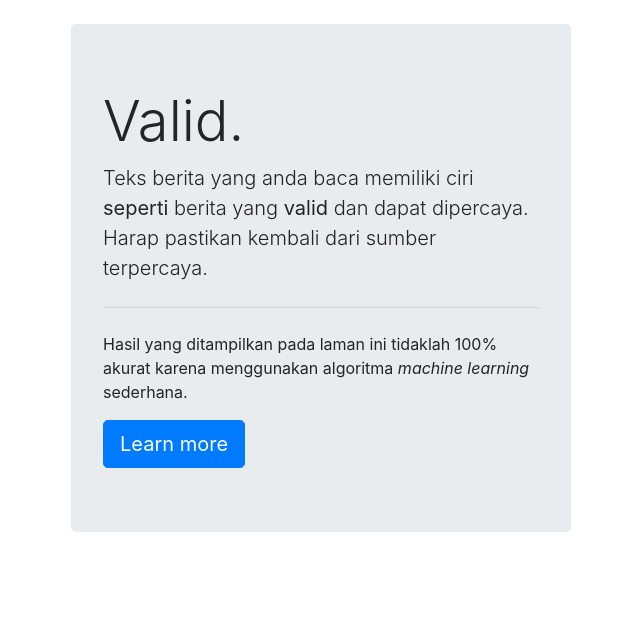
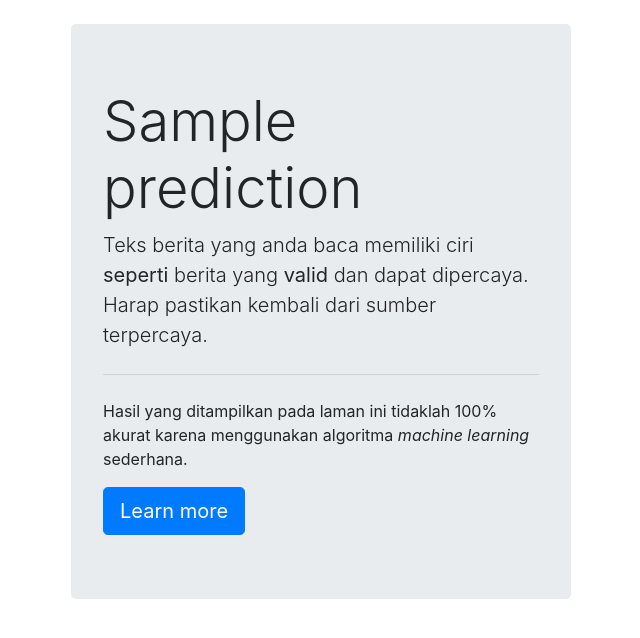
Before and after one commit to raffizulvian/hoax-detector, a Flask app: template app/templates/result.html in a window 1280 px wide. Shown: the top 638 px of the page, without its empty margins (319-959 px from the left). Run offline with Flask 2, Linux system fonts and the light colour scheme; the template is opened without the code that fills it: most values are stand-ins (such as "Sample title", 1, 10 or a date in 2020); some libraries are stand-ins or nearby versions.

Commit message:
refactor: conditional statement to display "Hoax!" or "Valid." on result page from result.html to app.py

```diff
--- a/app/app.py
+++ b/app/app.py
@@ -8,12 +8,12 @@ def home():
     return render_template('home.html')
 
 @app.route('/result', methods=["POST"])
-def predict_fun():
+def predict():
 
-    NB_hoax_model = open('NB_hoax_model.pkl', 'rb')
+    NB_hoax_model = open('app/NB_hoax_model.pkl', 'rb')
     clf = joblib.load(NB_hoax_model)
 
-    cv_model = open('cv.pkl', 'rb')
+    cv_model = open('app/cv.pkl', 'rb')
     cv = joblib.load(cv_model)
 
     if request.method == "POST":
@@ -23,7 +23,13 @@ def predict_fun():
         vect = cv.transform(data).toarray()
         my_prediction = clf.predict(vect)
 
-    return render_template('result.html', prediction=my_prediction)
+        if my_prediction == 1:
+            result = "Hoax!"
+
+        else:
+            result = "Valid."
+
+    return render_template('result.html', prediction=result)
 
 
 if __name__ == '__main__':
--- a/app/templates/home.html
+++ b/app/templates/home.html
@@ -7,7 +7,6 @@
     </head>
 
     <body>
-
         <h1 class="text-center mt-3">
             BERANTAS HOAX
             <small class="text-muted"><em>selamat datang.</em></small>
@@ -19,10 +18,9 @@
             <div class="input-group flex-wrap my-4 mx-auto" style="width: 500px;">
                 <input type="text" id="berita" name="berita" class="form-control" placeholder="Teks berita" aria-label="Teks berita" aria-describedby="button-addon2">
                 <div class="input-group-append">
-                  <button class="btn btn-outline-secondary" type="submit", value="submit" id="button-addon2">Cek!</button>
+                  <button class="btn btn-outline-secondary" type="submit", value="submit" id="button-addon2">Cek Hoax!</button>
                 </div>
             </div>
         </form>
-
     </body>
 </html>
--- a/app/templates/result.html
+++ b/app/templates/result.html
@@ -7,22 +7,18 @@
     </head>
 
     <body>
-
         <div class="jumbotron mx-auto my-4", style="width: 500px;">
-            {% if prediction == 1 %}
-                <h1 class="display-4">Hoax!</h1>
+            <h1 class="display-4">{{ prediction }}</h1>
+            {% if prediction == "Hoax!" %}
                 <p class="lead">Perhatian! Teks berita ini <b>berpotensi</b> merupakan berita <b>hoax</b>. Waspadalah terkait penyebaran berita bohong dengan membaca sumber terpercaya.</p>
                 <hr class="my-4">
                 <p>Hasil yang ditampilkan pada laman ini tidaklah 100% akurat karena menggunakan algoritma <em>machine learning</em> sederhana.</p>
-                <a class="btn btn-primary btn-lg" href="https://github.com/raffizulvian/hoax-detector" role="button">Learn more</a>
             {% else %}
-                <h1 class="display-4">Valid.</h1>
                 <p class="lead">Teks berita yang anda baca memiliki ciri <b>seperti</b> berita yang <b>valid</b> dan dapat dipercaya. Harap pastikan kembali dari sumber terpercaya.</p>
                 <hr class="my-4">
                 <p>Hasil yang ditampilkan pada laman ini tidaklah 100% akurat karena menggunakan algoritma <em>machine learning</em> sederhana.</p>
-                <a class="btn btn-primary btn-lg" href="https://github.com/raffizulvian/hoax-detector" role="button">Learn more</a>
             {% endif %}
+            <a class="btn btn-primary btn-lg" href="https://github.com/raffizulvian/hoax-detector" target="_blank" role="button">Learn more</a>
         </div>
-
     </body>
 </html>
```
